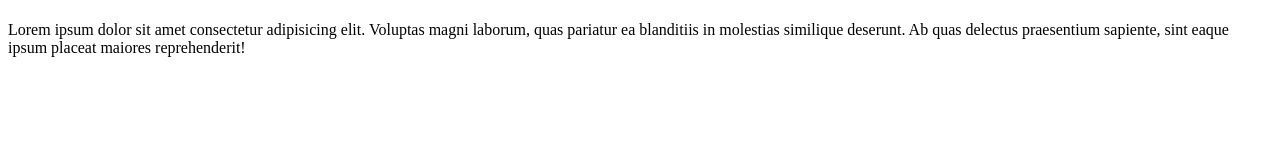
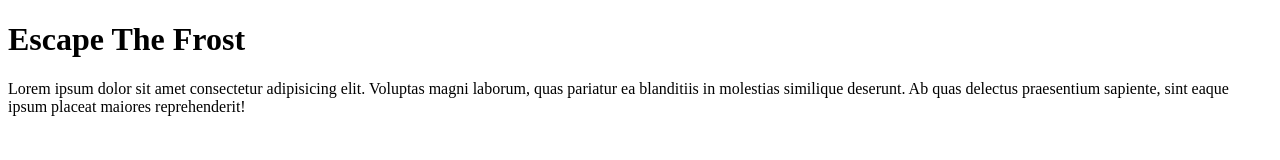
Before and after one commit to TradesmanBOB/MyProjects, a plain HTML site: page index.html in a window 1280 px wide. Drawn offline with Linux system fonts and the light colour scheme.

Commit message:
finishing at school written day 1

```diff
--- a/index.html
+++ b/index.html
@@ -3,10 +3,10 @@
 <head>
     <meta charset="UTF-8">
     <meta name="viewport" content="width=device-width, initial-scale=1.0">
-    <title>StartDocument</title>
+    <title>ETF.web</title>
 </head>
 <body>
-    <h1></h1>
+    <h1>Escape The Frost</h1>
     <p>Lorem ipsum dolor sit amet consectetur adipisicing elit. Voluptas magni laborum, quas pariatur ea blanditiis in molestias similique deserunt. Ab quas delectus praesentium sapiente, sint eaque ipsum placeat maiores reprehenderit!</p>
 </body>
 </html>
```
Also changed, not shown: style.css (deleted).
